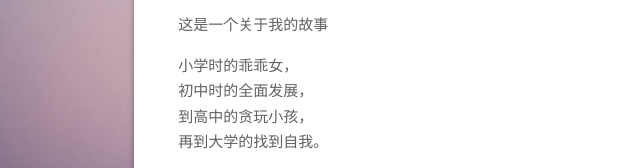
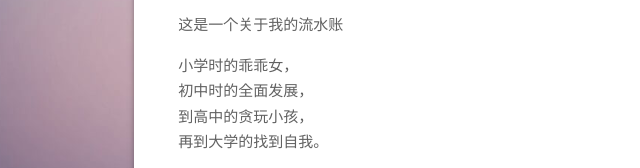
Before and after one commit to azrdoo/azrdoo.github.io, a plain HTML site: page about/index.html in a window 1280 px wide. Shown: the part 532-700 px from the top of the page, 64-704 px from the left. Drawn offline with Linux system fonts and the light colour scheme.

Commit message:
Site updated: 2017-06-13 14:54:07

```diff
--- a/about/index.html
+++ b/about/index.html
@@ -408,7 +408,7 @@
                 <!-- Post Content -->
                 <div id="post-content" class="mdl-color-text--grey-700 mdl-card__supporting-text fade out">
 
-        <p>这是一个关于我的故事</p>
+        <p>这是一个关于我的流水账</p>
 <p>小学时的乖乖女，<br>初中时的全面发展，<br>到高中的贪玩小孩，<br>再到大学的找到自我。</p>
 <p>我在逐渐成长，<br>慢慢成熟。</p>
 <p>很多的未来还在探索，<br>我需要<br>一颗童心<br>童年时的求知欲<br>成熟的思想<br>成熟的性格</p>
```
